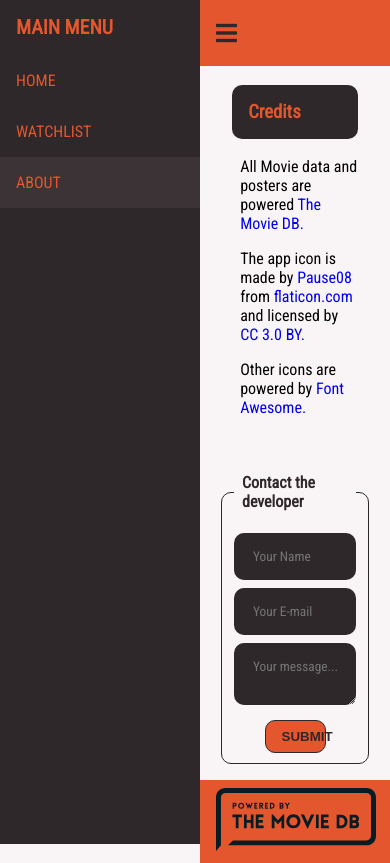
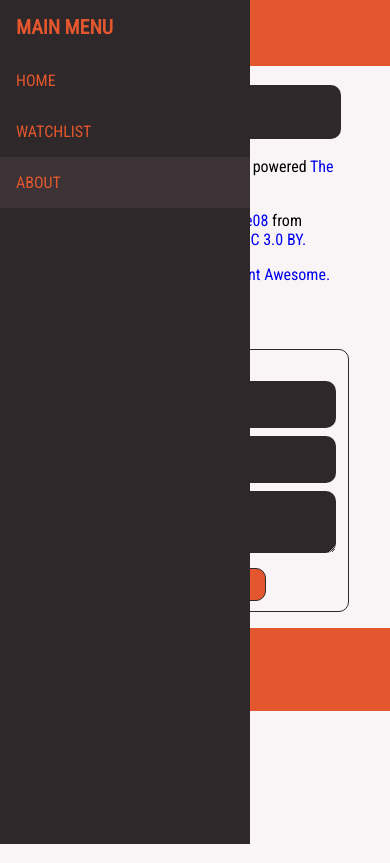
Before and after one commit to AnanDaraghmeh/movie-app, a website built with webpack: page src/about.html in a window 390 px wide. Both pictures are taken after a click on the icon 26 px from the left and 35 px from the top of the page. Built offline with nearby package versions, Linux system fonts and the light colour scheme; no server answers; files whose address does not match are found by name.

Commit message:
change sidemenu style

```diff
--- a/package.json
+++ b/package.json
@@ -4,7 +4,7 @@
   "description": "The Movie App",
   "main": "index.js",
   "scripts": {
-    "test": "echo \"Error: no test specified\" && exit 1"
+    "start": "webpack-dev-server --open --mode development"
   },
   "repository": {
     "type": "git",
@@ -27,7 +27,9 @@
     "gulp-imagemin": "^5.0.3",
     "gulp-rename": "^1.4.0",
     "gulp-sass": "^4.0.2",
-    "webpack": "^4.29.0"
+    "webpack": "^4.29.0",
+    "webpack-cli": "^3.2.1",
+    "webpack-dev-server": "^3.1.14"
   },
   "dependencies": {
     "jquery": "^3.3.1"
--- a/src/js/base.js
+++ b/src/js/base.js
@@ -3,14 +3,21 @@
 //toggler
 $('#toggler').on('click', (e)=>{
     $('#nav-menu').toggleClass('js-open');
-    $('body').toggleClass('js-moveToRight');
     $('.brand').toggleClass('js-invisible');
-})
+});
+
+//closing the side menu
+$('html').on('click', (e)=>{
+    if (!e.target.classList.contains('toggler') && !e.target.classList.contains('sideMenu') && !e.target.classList.contains('sideMenu_link')){
+        $('.sideMenu').removeClass('js-open');
+        $('.brand').toggleClass('js-invisible');
+    }
+});
 
 // spinner
 $(window).on('load', ()=>{
     $('.spinner').addClass('js-invisible');
     $('.spinner').on('transitionend', (e)=>{
         $('.spinner').css({'display':'none'})
-    })
-})
+    });
+});
--- a/src/js/modules/popMovieCard.js
+++ b/src/js/modules/popMovieCard.js
@@ -1,6 +1,6 @@
 function createPopMovieCard (movie){
     return `<div class="popMovieCard" data-id="${movie.id}">
-                <div class="popMovieCard_imageWrapper"><img class="popMovieCard_image" src="https://image.tmdb.org/t/p/original/${movie.poster_path}"></div>
+                <div class="popMovieCard_imageWrapper"><img class="popMovieCard_image" src="https://image.tmdb.org/t/p/w500/${movie.poster_path}"></div>
                 <div class="popMovieCard_overlay">
                     <h2>${movie.title}</h2>
                     <p>Released in ${movie.release_date.substring(0, 4)}</p>
--- a/src/sass/partials/_header.scss
+++ b/src/sass/partials/_header.scss
@@ -13,11 +13,12 @@
     position: fixed;
     top:0;
     bottom: 0;
-    left: -200px;
+    left: -250px;
     background-color: $brown;
-    width: 200px;
+    width: 250px;
     color:$orange;
     transition: all 500ms;
+    z-index: 100;
 
     &_link {
         color:$orange;
@@ -42,9 +43,6 @@
     }
 }
 
-.js-moveToRight{
-    margin-left: 200px;
-}
 
 .toggler{
 
```
Also changed, not shown: dist/js/base.js, dist/js/index.js, dist/sass/styles.min.css, 1 other file.
